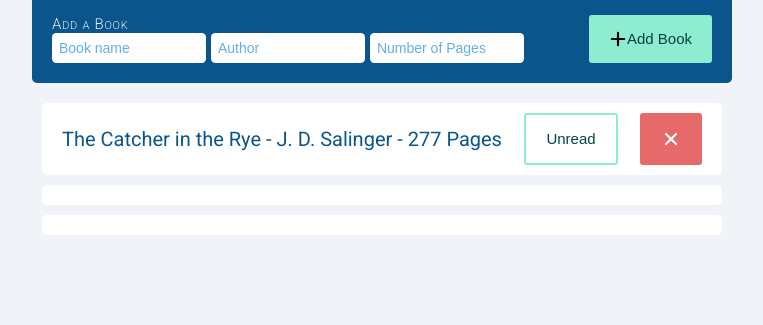
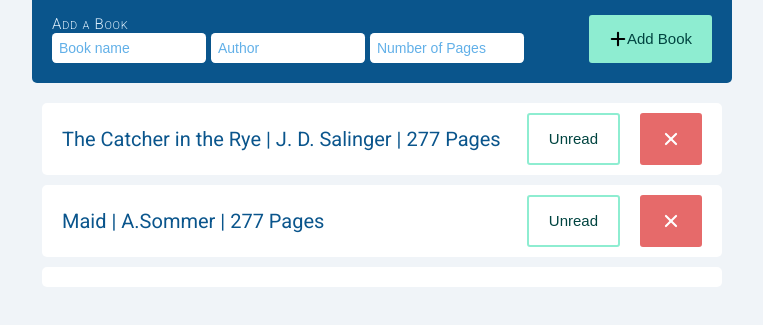
Before and after one commit to dLucs/Book-Library, a plain HTML site: page index.html in a window 1280 px wide. Shown: the part 165-490 px from the top of the page, without its empty margins (258-1021 px from the left). Drawn offline with Linux system fonts and the light colour scheme.

Commit message:
continued with Read/unread buttons and started with the add new book functionality

```diff
--- a/index.html
+++ b/index.html
@@ -27,14 +27,14 @@
               type="text"
               id="new-book"
               name="new-book"
-              placeholder="Book name"
+              placeholder="Book name" required
             />
-            <input type="text" id="author" name="author" placeholder="Author" />
+            <input type="text" id="author" name="author" placeholder="Author" required/>
             <input
               type="number"
               id="pages"
               name="pages"
-              placeholder="Number of Pages"
+              placeholder="Number of Pages" required
             />
           </div>
 
@@ -75,12 +75,12 @@
         </div>
 
         <!-- List of Books -->
-        <ul class="booklist">
+        <ul class="booklist__books">
           <li class="book">
             <span class="book__info"
-              >The Catcher in the Rye - J. D. Salinger - 277 Pages</span
+              ><span class="title_info">The Catcher in the Rye</span> | <span class="author_info">J. D. Salinger</span> | <span class="pages_info">277 Pages</span></span
             >
-            <button type="button" id="book__read-button">Unread</button>
+            <button class="book__read-button">Unread</button>
             <button type="button" class="book__delete-button">
               <svg
                 xmlns="http://www.w3.org/2000/svg"
@@ -113,9 +113,45 @@
               </svg>
             </button>
           </li>
-          <li class="book"></li>
+          <li class="book">
+            <span class="book__info"
+            >Maid | A.Sommer | 277 Pages</span
+          >
+          <button class="book__read-button">Unread</button>
+          <button type="button" class="book__delete-button">
+            <svg
+              xmlns="http://www.w3.org/2000/svg"
+              width="192"
+              height="192"
+              fill="#fff"
+              viewBox="0 0 256 256"
+            >
+              <rect width="256" height="256" fill="none"></rect>
+              <line
+                x1="200"
+                y1="56"
+                x2="56"
+                y2="200"
+                stroke="#fff"
+                stroke-linecap="round"
+                stroke-linejoin="round"
+                stroke-width="30"
+              ></line>
+              <line
+                x1="200"
+                y1="200"
+                x2="56"
+                y2="56"
+                stroke="#fff"
+                stroke-linecap="round"
+                stroke-linejoin="round"
+                stroke-width="30"
+              ></line>
+            </svg>
+          </li>
           <li class="book"></li>
         </ul>
+        <div class="booklist__empty-state">Your Book Library is empty, add some more books!📚</div>
       </form>
     </main>
 
--- a/script.js
+++ b/script.js
@@ -1,8 +1,14 @@
-let readButton = document.getElementById("book__read-button");
+const readButtons = document.querySelectorAll(".book__read-button");
+const bookList = document.querySelector(".booklist");
+
+//-------------------Toggle Read or Unread Button --------------------------
+
+readButtons.forEach((readButton) => {
   let clickCount = 0;
 
-readButton.addEventListener("click", () => {
-  readButton.classList.toggle("clicked");
+  readButton.addEventListener("click", (e) => {
+    e.target.classList.toggle("clicked");
+
     clickCount += 1;
 
     if (clickCount % 2 == 0) {
@@ -11,3 +17,11 @@ readButton.addEventListener("click", () => {
       readButton.textContent = "Read";
     }
   });
+});
+
+// ---------------------- Add a new book to list -------------------------------
+
+bookList.addEventListener("submit", (event) => {
+  event.preventDefault();
+  //add a new book
+});
--- a/styles.css
+++ b/styles.css
@@ -189,7 +189,7 @@ main h2 {
 }
 
 /* ------------- Book List -------------------*/
-.booklist ul {
+.booklist__books {
   padding: 0;
 }
 .book {
@@ -221,6 +221,11 @@ main h2 {
   width: auto;
 }
 
+.book__read-button.clicked {
+  background-color: var(--teal-200);
+  border: 2px solid var(--teal-200);
+}
+
 .book button:nth-of-type(2) {
   background-color: var(--red-300);
   border: 2px solid var(--red-300);
@@ -231,7 +236,15 @@ main h2 {
   border: 2px solid var(--red-400);
 }
 
-#book__read-button.clicked {
-  background-color: var(--teal-200);
-  border: 2px solid var(--teal-200);
+.book__info {
+  width: 70%;
 }
+
+.booklist__books + div {
+  display: none;
+}
+
+.booklist__books:empty + div {
+  display: block;
+  text-align: center;
+}
```
Lines whose indentation alone changed are shown as unchanged.
